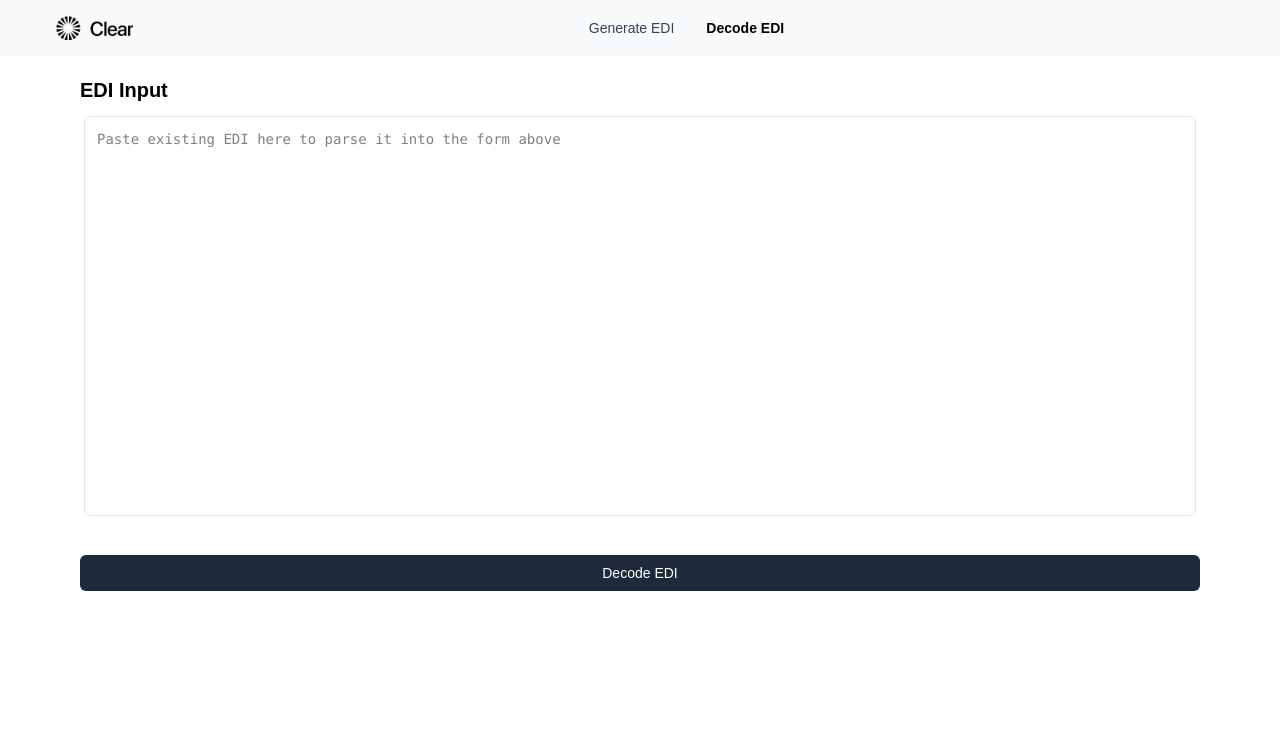
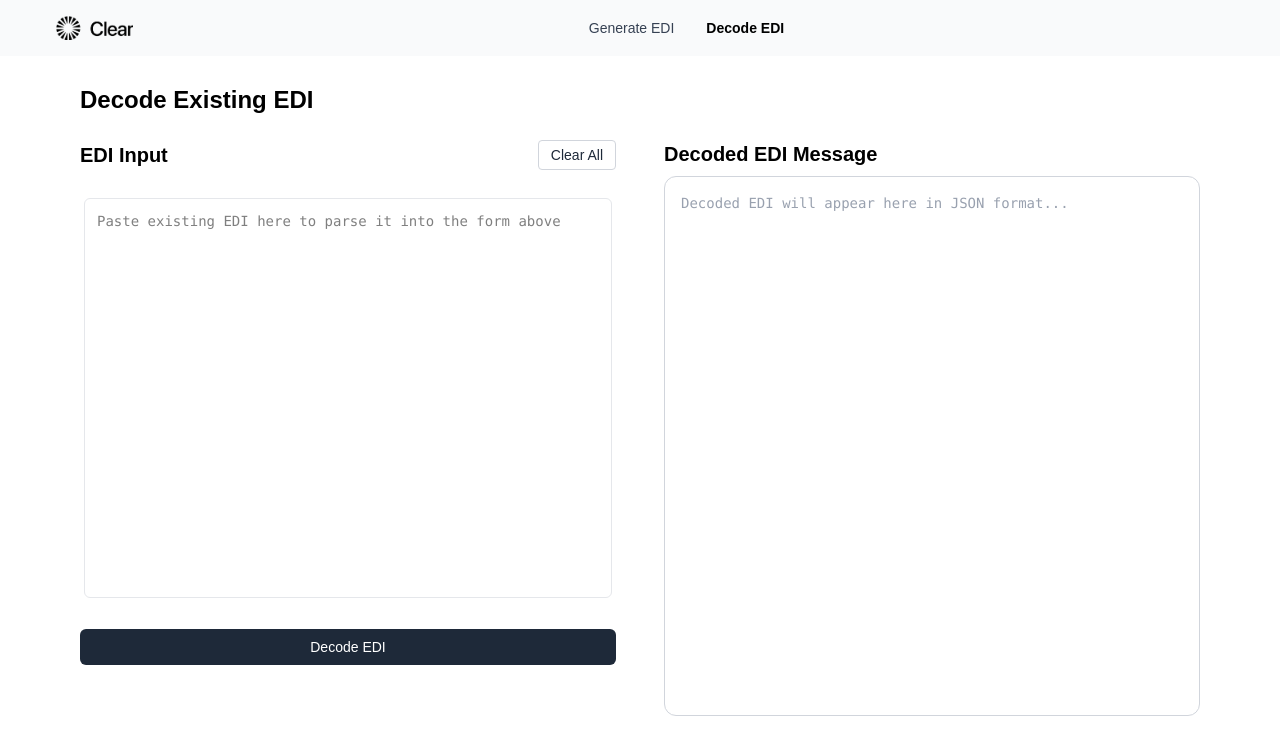
Before and after one commit to EvelynDevelops/cargo-edi-frontend, a Next.js app: page /decode in a window 1280 px wide. Shown: the top 754 px of the page. Built offline with nearby package versions, Linux system fonts and the light colour scheme.

Commit message:
use reusable OutputPanel component in page

```diff
--- a/app/decode/page.tsx
+++ b/app/decode/page.tsx
@@ -4,9 +4,10 @@ import { useRef, useState } from "react";
 import EdiDecoder from "@/components/EdiDecoder";
 import CargoCard from "@/components/CargoCard";
 import { CargoFormData } from "@/components/CargoFormItem";
+import OutputPanel from "../../components/OutputPanel";
 
 export default function DecodePage() {
-  const decoderRef = useRef<{ handleDecode: () => void }>(null);
+  const decoderRef = useRef<{ handleDecode: () => void; handleClear: () => void }>(null);
   const [decoded, setDecoded] = useState<CargoFormData[]>([]);
   const [loading, setLoading] = useState(false);
 
@@ -23,45 +24,59 @@ export default function DecodePage() {
     document.body.removeChild(link);
   };
 
+  const handleDecode = () => {
+    if (decoderRef.current) {
+      decoderRef.current.handleDecode();
+    }
+  };
+
+  const handleInputChange = () => {
+    setDecoded([]);
+  };
+
+  const handleClearAll = () => {
+    setDecoded([]);
+    if (decoderRef.current) {
+      decoderRef.current.handleClear();
+    }
+  };
+
   return (
-    <main className="space-y-6">
-      <h1 className="text-2xl font-bold">Decode Existing EDI</h1>
-
-      <div className={`grid gap-6 ${decoded.length > 0 ? "grid-cols-4" : ""}`}>
+    <main>
+      <main className="pt-16"></main>
+      <h1 className="text-2xl font-bold mb-6">Decode Existing EDI</h1>
+      <div className="grid md:grid-cols-2 gap-12 items-start">
         {/* Left: Decoder area */}
-        <div className={`${decoded.length > 0 ? "col-span-1" : "col-span-4"}`}>
+        <div className="space-y-4">
+          <div className="flex justify-between items-center">
             <h2 className="text-xl font-semibold">EDI Input</h2>
-          <EdiDecoder ref={decoderRef} onDecode={setDecoded} />
             <button
-            onClick={() => decoderRef.current?.handleDecode()}
-            className="w-full mt-4 bg-gray-800 text-white py-2 rounded-md text-sm hover:bg-gray-700 transition"
+              onClick={handleClearAll}
+              className="text-sm text-gray-800 border border-gray-300 px-3 py-1 rounded hover:bg-gray-100 hover:border-gray-400 transition"
+            >
+              Clear All
+            </button>
+          </div>
+          <EdiDecoder ref={decoderRef} onDecode={setDecoded} onInputChange={handleInputChange} />
+          <div className="flex flex-col gap-3 sticky bottom-0 bg-transparent pb-4 pt-2">
+            <button
+              onClick={handleDecode}
+              className="w-full bg-gray-800 text-white py-2 rounded-md text-sm hover:bg-gray-700 transition"
             >
               {loading ? "Decoding..." : "Decode EDI"}
             </button>
           </div>
-
-        {/* Right: Cards + JSON */}
-        {decoded.length > 0 && (
-          <div className="col-span-3 space-y-4">
-            {/* Header with download */}
-            <div className="flex items-center justify-between">
-              <h2 className="text-xl font-semibold">Decoded Cargo Details</h2>
-              <button
-                onClick={handleDownloadJson}
-                className="text-sm underline text-gray-600 hover:text-black"
-              >
-                Download JSON
-              </button>
         </div>
 
-            {/* Card list */}
-            <div className="grid grid-cols-1 md:grid-cols-2 gap-4">
-              {decoded.map((item, idx) => (
-                <CargoCard key={idx} data={item} index={idx} />
-              ))}
-            </div>
-          </div>
-        )}
+        {/* Right: Output Panel */}
+        <OutputPanel
+          ediOutput={decoded.length > 0 ? JSON.stringify(decoded, null, 2) : ""}
+          onDownload={handleDownloadJson}
+          onCopy={() => navigator.clipboard.writeText(JSON.stringify(decoded, null, 2))}
+          title="Decoded EDI Message"
+          downloadText="Download JSON"
+          placeholder="Decoded EDI will appear here in JSON format..."
+        />
       </div>
     </main>
   );
--- a/app/page.tsx
+++ b/app/page.tsx
@@ -2,7 +2,7 @@
 
 import { useState } from "react";
 import CargoFormItem, { CargoFormData } from "@/components/CargoFormItem";
-import EdiOutputPanel from "@/components/EdiOutputPanel";
+import EdiOutputPanel from "@/components/OutputPanel";
 import ConfirmationModal from "@/components/ConfirmationModal";
 
 export default function HomePage() {
@@ -67,6 +67,7 @@ export default function HomePage() {
         house_bill_of_lading_number: "",
       },
     ]);
+    setEdiOutput("");
   };
 
   // Remove a cargo item
@@ -158,7 +159,7 @@ export default function HomePage() {
   };
 
   return (
-    <main>
+    <main className="pt-16">
       <h1 className="text-2xl font-bold mb-6">Cargo EDI Generator</h1>
       <div className="grid md:grid-cols-2 gap-12 items-start">
         {/* Left: Cargo input forms */}
@@ -210,6 +211,8 @@ export default function HomePage() {
           ediOutput={ediOutput}
           onDownload={handleDownload}
           onCopy={handleCopy}
+          title="Generated EDI Message"
+          downloadText="Download .edi"
         />
       </div>
 
```
Lines whose indentation alone changed are shown as unchanged.
